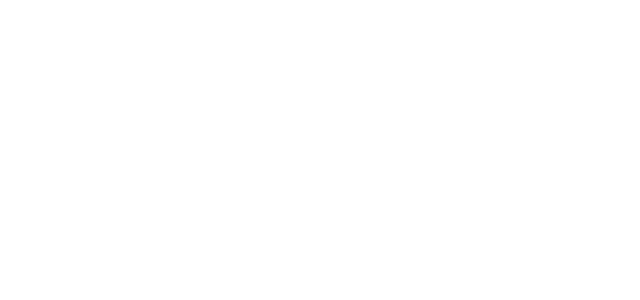
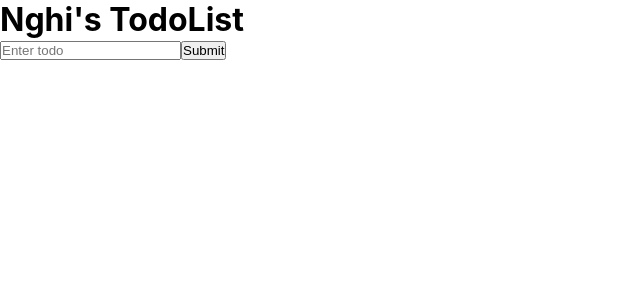
Before and after one commit to nghilethanh09052000/To-do-list-with-Json-Server, a React (Create React App) app: page / in a window 1280 px wide. Shown: the top 300 px of the page, without its empty margins (0-640 px from the left). Built offline with nearby package versions, Linux system fonts and the light colour scheme.

Commit message:
create todos

```diff
--- /dev/null
+++ b/data/todos.json
@@ -0,0 +1,5 @@
+{
+  "todos": [
+
+  ]
+}
--- a/src/App.css
+++ b/src/App.css
@@ -1,38 +1,4 @@
-.App {
-  text-align: center;
+*{
+  margin:0 ;
+  padding: 0;
 }
-
-.App-logo {
-  height: 40vmin;
-  pointer-events: none;
-}
-
-@media (prefers-reduced-motion: no-preference) {
-  .App-logo {
-    animation: App-logo-spin infinite 20s linear;
-  }
-}
-
-.App-header {
-  background-color: #282c34;
-  min-height: 100vh;
-  display: flex;
-  flex-direction: column;
-  align-items: center;
-  justify-content: center;
-  font-size: calc(10px + 2vmin);
-  color: white;
-}
-
-.App-link {
-  color: #61dafb;
-}
-
-@keyframes App-logo-spin {
-  from {
-    transform: rotate(0deg);
-  }
-  to {
-    transform: rotate(360deg);
-  }
-}
--- a/src/App.js
+++ b/src/App.js
@@ -1,10 +1,26 @@
-import logo from './logo.svg';
+import { useState, useEffect } from 'react';
+import Form from './components/Form'
+import Todolist from './components/Todolist'
+
 import './App.css';
 
 function App() {
+  const [inputText , setInputText] = useState("");
+  const [todos , setTodos] = useState([]);
   return (
     <div className="App">
+      <h1>Nghi's TodoList</h1>
+      <Form
+          inputText={inputText}
+          setInputText={setInputText}
 
+          todos={todos}
+          setTodos={setTodos}
+      />
+      <Todolist
+          todos={todos}
+          setTodos={setTodos}
+      />
     </div>
   );
 }
--- /dev/null
+++ b/src/components/Form.js
@@ -0,0 +1,39 @@
+const Form = ({inputText,setInputText,todos,setTodos}) => {
+
+    const handleSubmit =(e)=>{
+        e.preventDefault();
+        console.log('nghi1')
+        const newTodos = {name:inputText};
+        fetch('http://localhost:8000/todos',{
+            method:'POST',
+            headers: { "Content-Type": "application/json" },
+            body: JSON.stringify(newTodos)
+        })
+        .then(()=>{
+            console.log('nghi2')
+        })
+        setTodos([
+            ...todos,
+            newTodos
+        ])
+    }
+    return (
+        <div>
+        {console.log('nghi3')}
+            <input
+            value = {inputText}
+            onChange={(e) => setInputText(e.target.value)}
+            placeholder="Enter todo"
+            />
+         <button onClick={handleSubmit} >Submit</button>
+         <ul>
+             {todos.map( (todo) =>(
+                 <li key={todo.id} >{todo.name} - {todo.id} </li>
+             ))}
+         </ul>
+        </div>
+
+     );
+}
+
+export default Form;
--- /dev/null
+++ b/src/components/Todolist.js
@@ -0,0 +1,9 @@
+const Todolist = () => {
+    return (
+        <div>
+
+        </div>
+     );
+}
+
+export default Todolist;
--- a/src/index.js
+++ b/src/index.js
@@ -2,7 +2,6 @@ import React from 'react';
 import ReactDOM from 'react-dom';
 import './index.css';
 import App from './App';
-import reportWebVitals from './reportWebVitals';
 
 ReactDOM.render(
   <React.StrictMode>
@@ -14,4 +13,3 @@ ReactDOM.render(
 // If you want to start measuring performance in your app, pass a function
 // to log results (for example: reportWebVitals(console.log))
 // or send to an analytics endpoint. Learn more: https://bit.ly/CRA-vitals
-reportWebVitals();
--- a/src/reportWebVitals.js
+++ /dev/null
@@ -1,13 +0,0 @@
-const reportWebVitals = onPerfEntry => {
-  if (onPerfEntry && onPerfEntry instanceof Function) {
-    import('web-vitals').then(({ getCLS, getFID, getFCP, getLCP, getTTFB }) => {
-      getCLS(onPerfEntry);
-      getFID(onPerfEntry);
-      getFCP(onPerfEntry);
-      getLCP(onPerfEntry);
-      getTTFB(onPerfEntry);
-    });
-  }
-};
-
-export default reportWebVitals;
```
Also changed, not shown: src/setupTests.js (deleted, +0 -5 lines), src/components/Todo.js (added), src/logo.svg (deleted), 1 other file (tests, documents, lock files or other folders).
